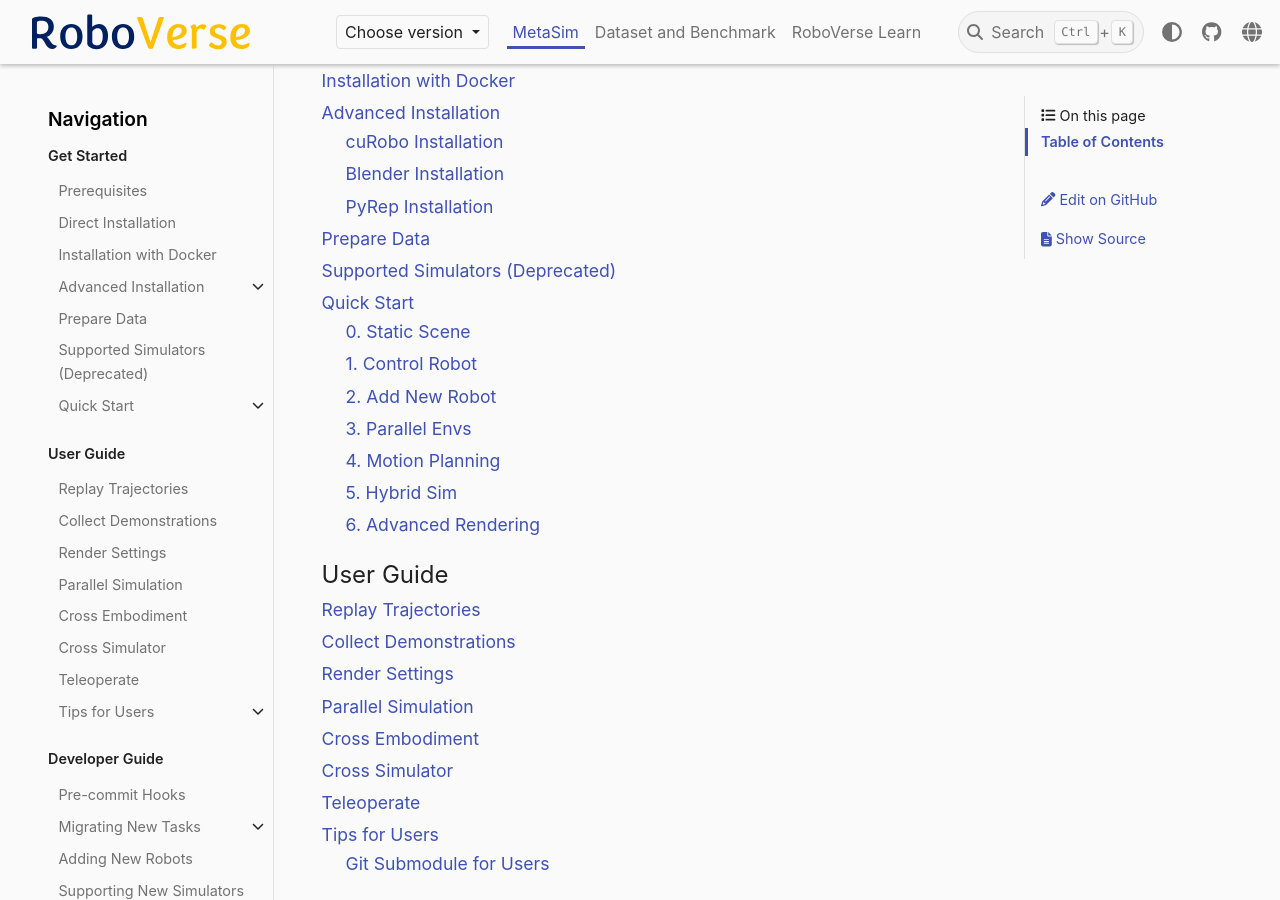
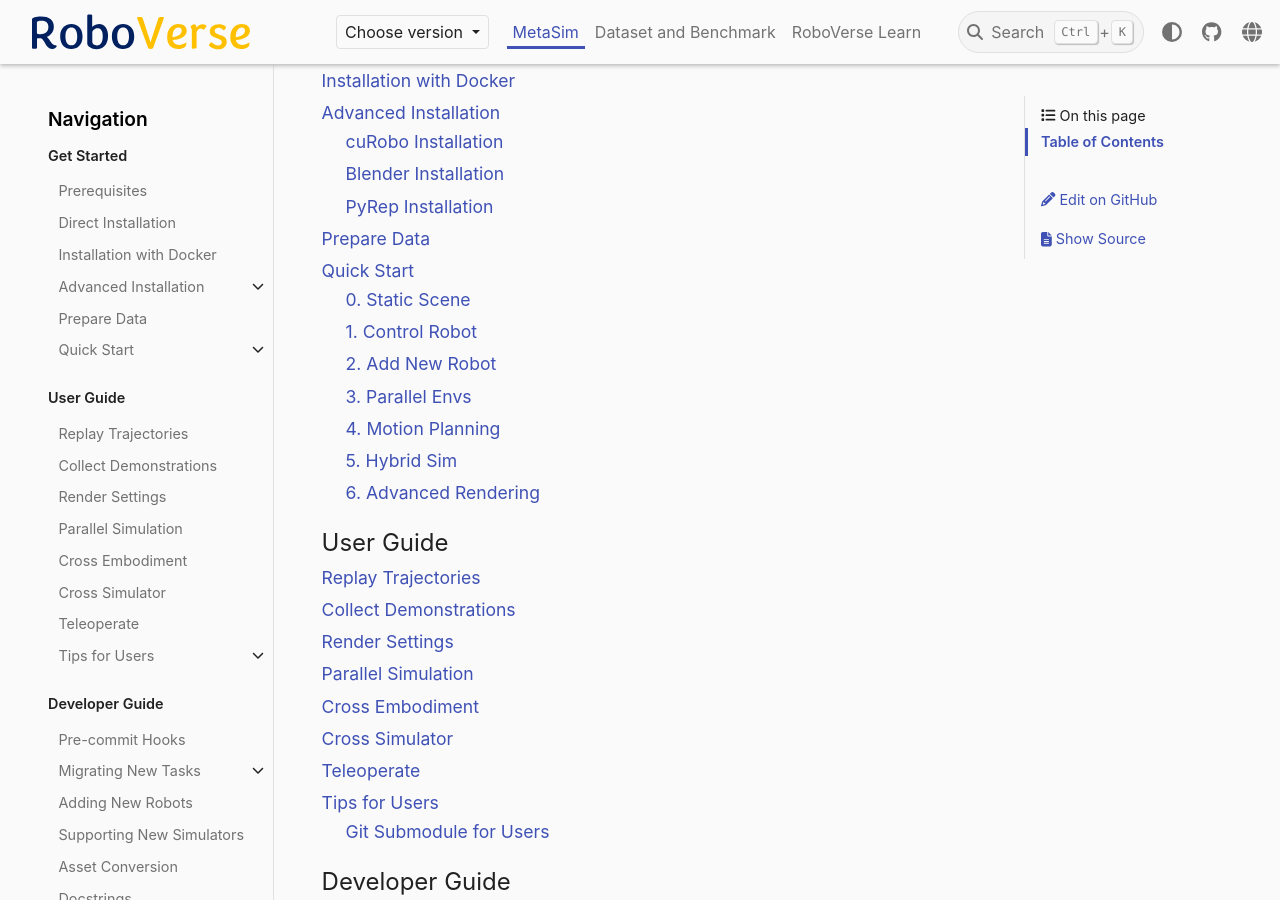
Before and after one commit to liuliu3dv/RoboVerse, a Sphinx documentation site: the page built from docs/source/metasim/index.md, in a window 1280 px wide and 900 px high, scrolled down 332 px. Built offline with Sphinx 7.4.7 and the PyData theme 0.15.4, drawn with Linux system fonts in a browser that asks for light colours; pages that are not in the unit, such as notebooks, are missing from menus.

Commit message:
update doc: prepare data

````diff
--- a/docs/source/metasim/index.md
+++ b/docs/source/metasim/index.md
@@ -11,7 +11,6 @@
 get_started/docker
 get_started/advanced_installation/index
 get_started/prepare_data_hf
-get_started/supported_simulators
 get_started/quick_start/index
 ```
 
````
